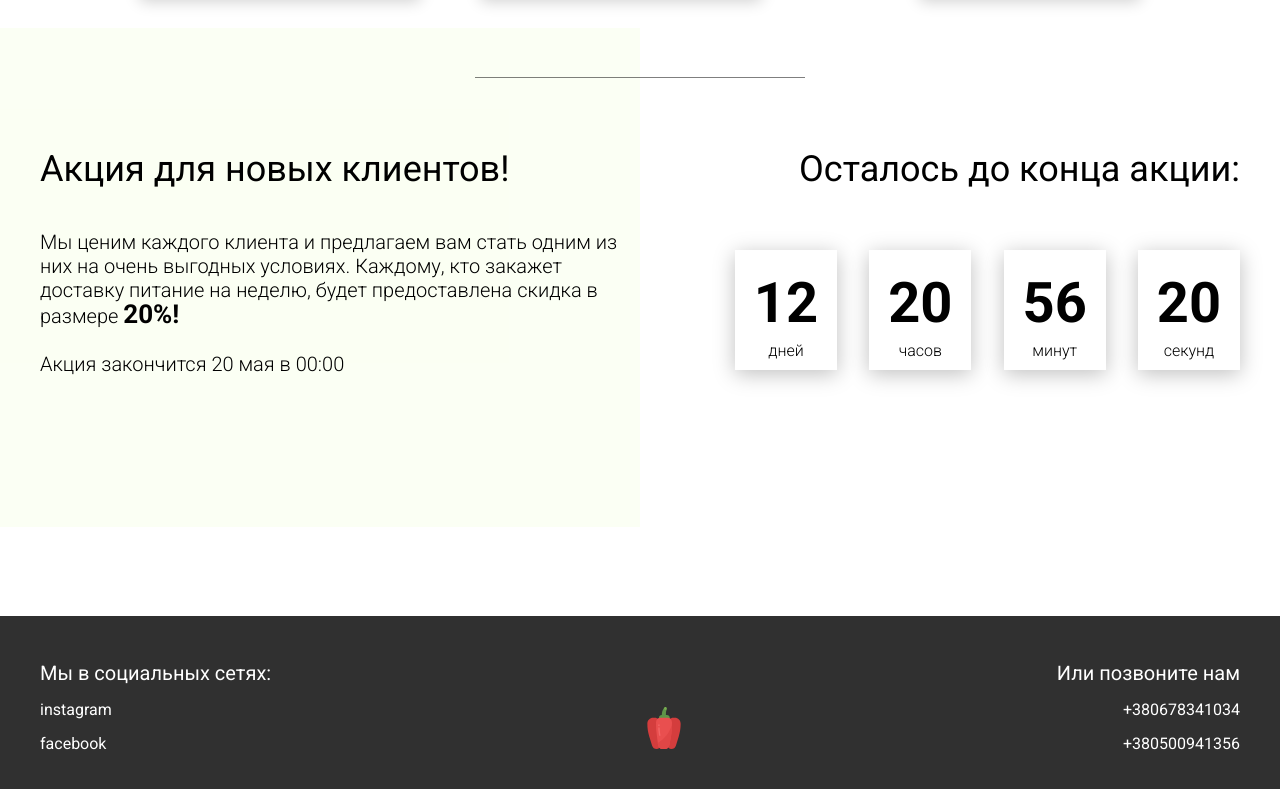
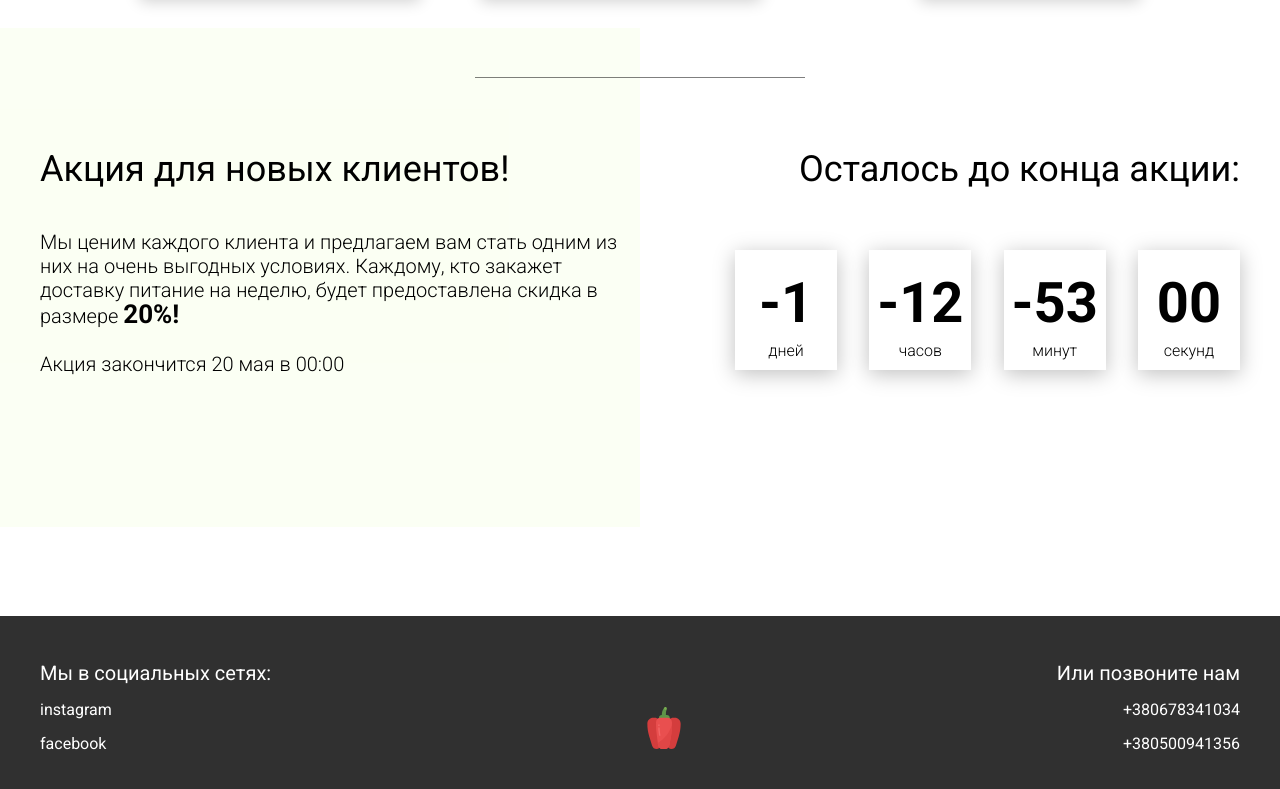
Before and after one commit to Vitya-alt/-Site-with-diets, a plain HTML site: page index.html in a window 1280 px wide. Shown: the part 3448-4237 px from the top of the page. Drawn offline with Linux system fonts and the light colour scheme.

Commit message:
add times

```diff
--- a/index.html
+++ b/index.html
@@ -1,5 +1,5 @@
 <!DOCTYPE html>
-<html lang="en">
+<html lang="ru">
 <head>
     <meta charset="UTF-8">
     <meta name="viewport" content="width=device-width, initial-scale=1.0">
--- a/js/app.js
+++ b/js/app.js
@@ -1,4 +1,6 @@
 window.addEventListener('DOMContentLoaded', () => {
+
+    //Tabs
     const tabs = document.querySelectorAll('.tabheader__item '),
           tabsContent = document.querySelectorAll('.tabcontent'),
           tabsParent = document.querySelector('.tabheader__items');
@@ -35,4 +37,57 @@ window.addEventListener('DOMContentLoaded', () => {
             });
         }
     });
+
+    // Timer
+    const deadline = '2020-12-12';
+
+    function getTimeRemaining(endtime) {
+        const t = Date.parse(endtime) - Date.parse(new Date()),
+              days = Math.floor(t / (1000 * 60 * 60 *24)),
+              hours = Math.floor((t / (1000 * 60 * 60) % 24)),
+              minutes = Math.floor((t / 1000 / 60) % 60),
+              seconds = Math.floor((t / 1000) % 60);
+
+        return {
+            'total': t,
+            'days': days,
+            'hours': hours,
+            'minutes': minutes,
+            'seconds': seconds
+        };
+    }
+
+    function getZero(num) {
+        if(num >= 0 && num < 10) {
+            return `0${num}`;
+        } else {
+            return num;
+        }
+    }
+
+    function setClock(selector, endtime) {
+        const timer = document.querySelector(selector),
+              days = timer.querySelector('#days'),
+              hours = timer.querySelector('#hours'),
+              minutes = timer.querySelector('#minutes'),
+              seconds = timer.querySelector('#seconds'),
+              timeInterval = setInterval(ubdateClock, 1000);
+
+        ubdateClock();
+
+
+        function ubdateClock() {
+            const t = getTimeRemaining(endtime);
+
+            days.innerHTML = getZero(t.days);
+            hours.innerHTML = getZero(t.hours);
+            minutes.innerHTML = getZero(t.minutes);
+            seconds.innerHTML = getZero(t.seconds);
+
+            if(t.total <= 0) {
+                clearInterval(timeInterval);
+            }
+        }
+    }
+    setClock('.timer', deadline);
 });
```
